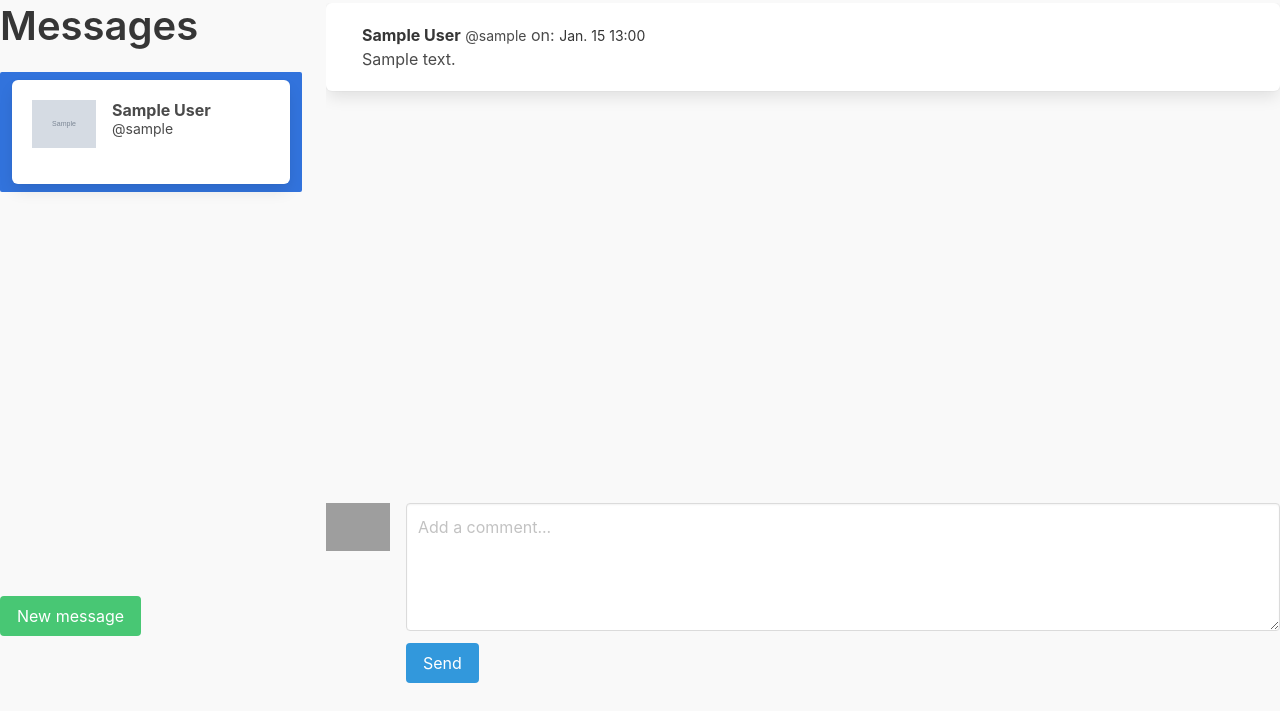
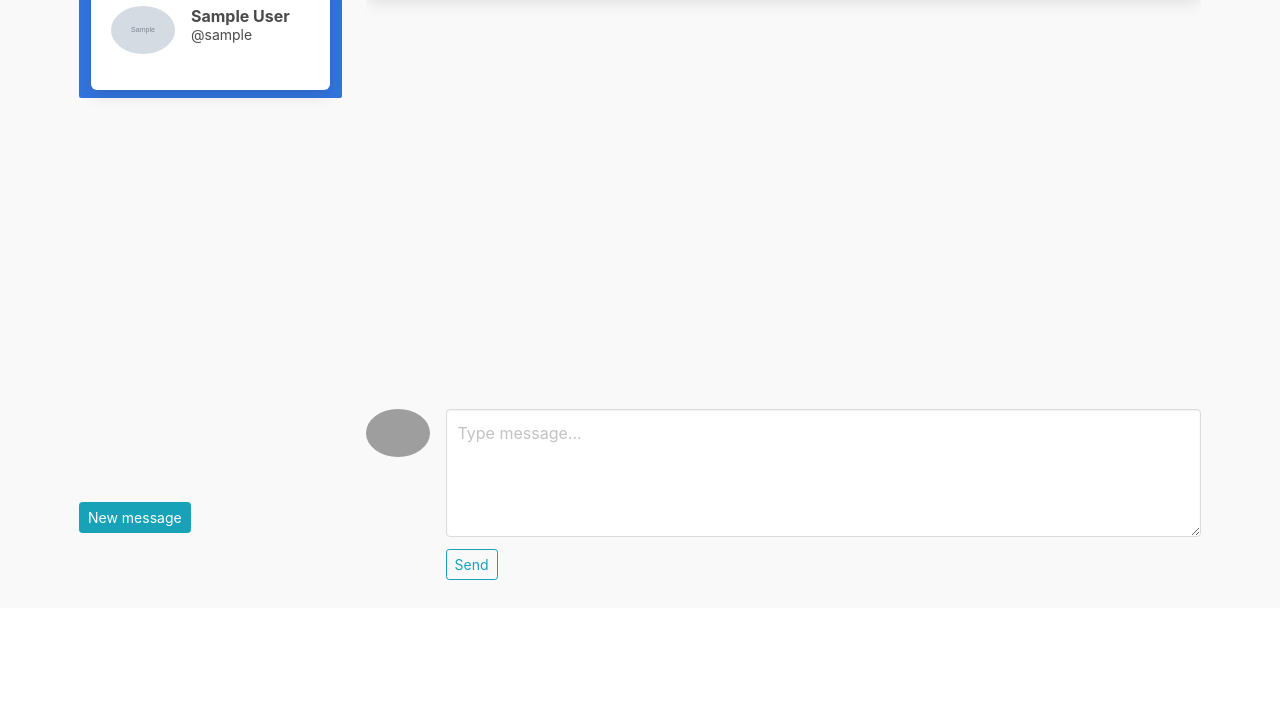
Before and after one commit to kelvin-daniel/instagram, a Django app: page /direct/ in a window 1280 px wide. Shown: the part 219-942 px from the top of the page. After the commit the page ends 799 px from the top, so only its background shows below. Run offline with Django 3.2, Linux system fonts and the light colour scheme; a user stored in the database is signed in; tables that the repository leaves empty hold one stand-in row (values such as "Sample post"); grey boxes marked "Sample" are stand-in pictures; data that the repository does not hold is empty; some libraries are stand-ins or nearby versions; grey boxes are pictures that could not be loaded.

Commit message:
style dms page

```diff
--- a/instagrum/templates/base.html
+++ b/instagrum/templates/base.html
@@ -22,7 +22,7 @@
 </head>
 <body class="reg">
 
-  <div class="navbar fixed-top bg-white mb-5">
+  <!-- <div class="navbar fixed-top bg-white mb-5">
     <nav class="container">
       <div class="navbar-brand mr-5">
         <a class="navbar-item" href="">
@@ -39,9 +39,9 @@
       <form class="mb-0 h1 ml-auto mr-auto" id="searchform" action="{% url 'usersearch' %}" >
         <input class="form-control text-center d-none d-md-block" name="q" autocapitalize="none" type="text" placeholder="Search" results="0" value="{{ request.GET.q }}">
         <i class="spinner "></i>
-    </form>
+    </form> -->
 
-      <div id="navbarBasicExample" class="navbar-menu">
+      <!-- <div id="navbarBasicExample" class="navbar-menu">
         <div class="navbar-start">
           <a href="{% url 'index' %}" class="navbar-item">
             <i class="fas fa-home"></i>
@@ -71,7 +71,7 @@
 
             <a href="{% url 'newpost' %}" class="navbar-item">
               <i class="fas fa-plus-circle"></i>
-          </a>
+          </a> -->
 
           <!-- <div class="navbar-item has-dropdown is-hoverable">
             <a class="navbar-link">
@@ -94,11 +94,11 @@
               </a>
             </div>
           </div> -->
-        </div>
+        <!-- </div>
 
       </div>
     </nav>
-  </div>
+  </div> -->
 
 {% include 'navbar.html' %}
 {% block content %}
--- a/instagrum/templates/direct/direct.html
+++ b/instagrum/templates/direct/direct.html
@@ -5,14 +5,15 @@
 
 {% block content %}
 
+<div class="container">
   <div class="columns is-mobile">
 
 
     <div class="column is-one-quarter">
     <aside class="menu">
-    <h1 class="title is-2">
+      <h5 class="title is-2">
       Messages
-    </h1>
+      </h5>
     <ul style="overflow-y: scroll; height: 500px" class="menu-list">
 
   {% for message in messages %}
@@ -23,9 +24,9 @@
       <div class="media-left">
         <figure class="image is-64x64">
             {% if message.user.profile.picture %}
-            <img src="{{ message.user.profile.picture.url }}" alt="Placeholder image">
+              <img class="rounded-circle " src="{{ message.user.profile.picture.url }}" alt="Placeholder image">
             {% else %}
-            <img src="https://bulma.io/images/placeholders/96x96.png" alt="Placeholder image">
+              <img class="rounded-circle " src="https://bulma.io/images/placeholders/96x96.png" alt="Placeholder image">
             {% endif %}
         </figure>
       </div>
@@ -54,7 +55,7 @@
     </ul>
     </aside>
   <br>
-<a href="{% url 'usersearch' %}" class="button is-success">New message</a>
+  <a href="{% url 'usersearch' %}" class="btn btn-sm btn-info">New message</a>
 
   </div>
 
@@ -88,20 +89,20 @@
   <article class="media">
     <figure class="media-left">
       <p class="image is-64x64">
-      <img src="https://bulma.io/images/placeholders/128x128.png">
+        <img class="rounded-circle " src="https://bulma.io/images/placeholders/128x128.png">
       </p>
     </figure>
     <div class="media-content">
       <input type="hidden" name="to_user" value="{{ active_direct }}">
       <div class="field">
         <p class="control">
-        <textarea class="textarea" name="body" placeholder="Add a comment..."></textarea>
+          <textarea class="textarea" name="body" placeholder="Type message..."></textarea>
         </p>
       </div>
       <nav class="level">
         <div class="level-left">
           <div class="level-item">
-          <button type="submit" name="action" class="button is-info">Send</buttom>
+            <button type="submit" name="action" class="btn btn-sm btn-outline-info">Send</buttom>
           </div>
         </div>
       </nav>
@@ -111,5 +112,6 @@
 
   </div>
   </div>
+</div>
 
 {% endblock %}
--- a/instagrum/templates/direct/search_user.html
+++ b/instagrum/templates/direct/search_user.html
@@ -42,10 +42,10 @@
       <div class="content">
         <a href="{% url 'profile' user.username %}">
           <p>
-            <strong>{{ user.profile.first_name }} {{ user.profile.last_name }}</strong><small>@{{ user.username }}</small>
+            <small>@{{ user.username }}</small>
           </p>
         </a>
-        <a href="{% url 'newconversation' user.username %}" class="btn btn-info btn-sm">message</a>
+        <a href="{% url 'newconversation' user.username %}" class="btn btn-info btn-sm">DM</a>
       </div>
     </div>
   </article>
--- a/instagrum/templates/index.html
+++ b/instagrum/templates/index.html
@@ -51,14 +51,14 @@
                 <div class="col-md-3 ml-2">
                   <figure class="image is-48x48">
                     {% if profile.picture %}
-                      <img class="rounded-circle account-img" src="{{ profile.picture.url }}">
+                      <img class="rounded-circle account-img" src="{{ request.user.profile.picture.url }}">
                     {% else %}
                       <img class="rounded-circle account-img" src="https://bulma.io/images/placeholders/256x256.png">
                     {% endif %}
                   </figure>
                 </div>
                     <a href="{% url 'profile' request.user %}">
-                      <p class="subtitle is-6 pt-3">{{ profile.user }}</p></a>
+                      <p class="subtitle is-6 pt-3">{{ profile.request.user }}</p></a>
                       <br>
                     <span class=" inname">
                       {% if profile.first_name %}{{ profile.first_name }} {{ profile.last_name }} {% endif %}
@@ -74,7 +74,7 @@
                                 <div class="float-left col-md-2 mr-3 mt-1 mb-2">
                                   <figure class="float-left image is-48x48">
                                     {% if profile.picture %}
-                                      <img class="rounded-circle account-img" src="{{ profile.picture.url }}">
+                                      <img class="rounded-circle account-img" src="{{ user.profile.picture.url }}">
                                     {% else %}
                                       <img class="rounded-circle account-img" src="https://bulma.io/images/placeholders/256x256.png">
                                     {% endif %}
--- a/instagrum/templates/post_detail.html
+++ b/instagrum/templates/post_detail.html
@@ -5,7 +5,7 @@
 
 {% block content %}
 
-  <div class="columns is-mobile is-centered">
+  <div class="container is-mobile is-centered">
   <div class="column">
 
 
```
Lines whose indentation alone changed are shown as unchanged.
